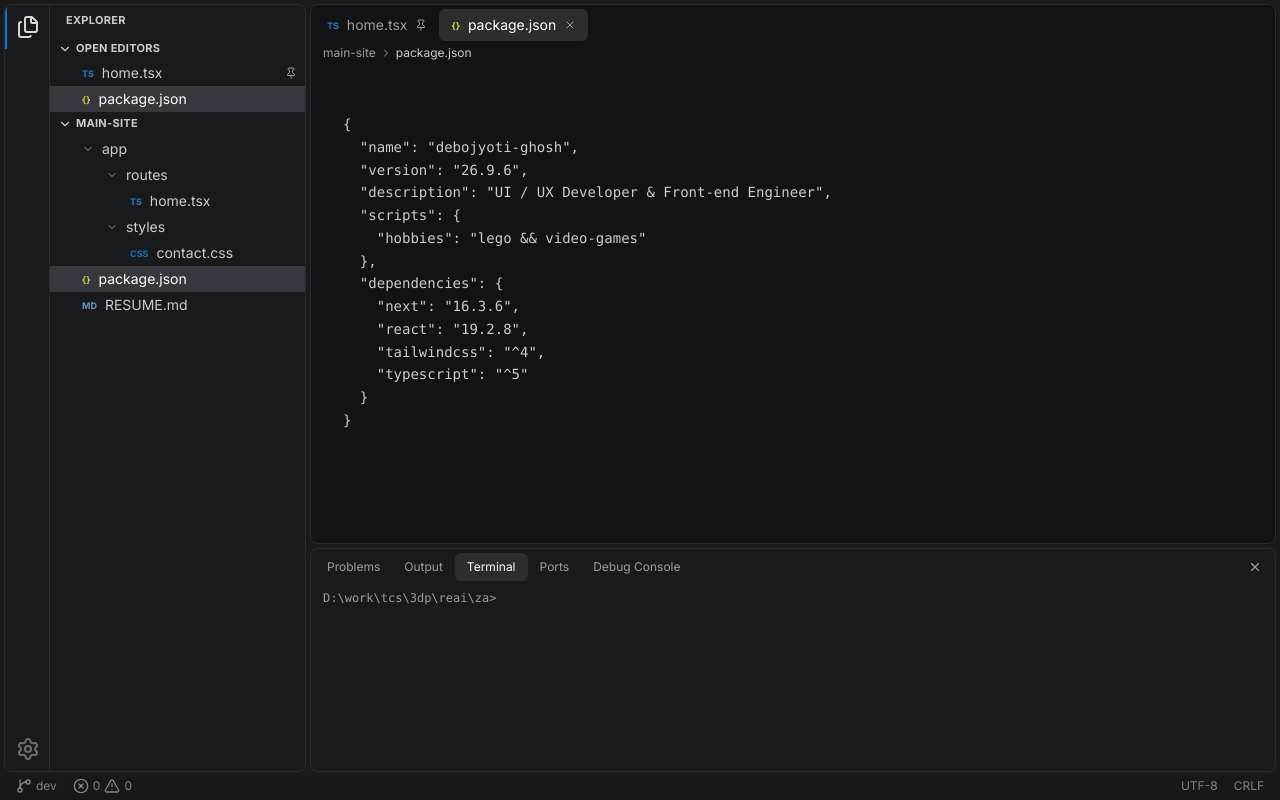
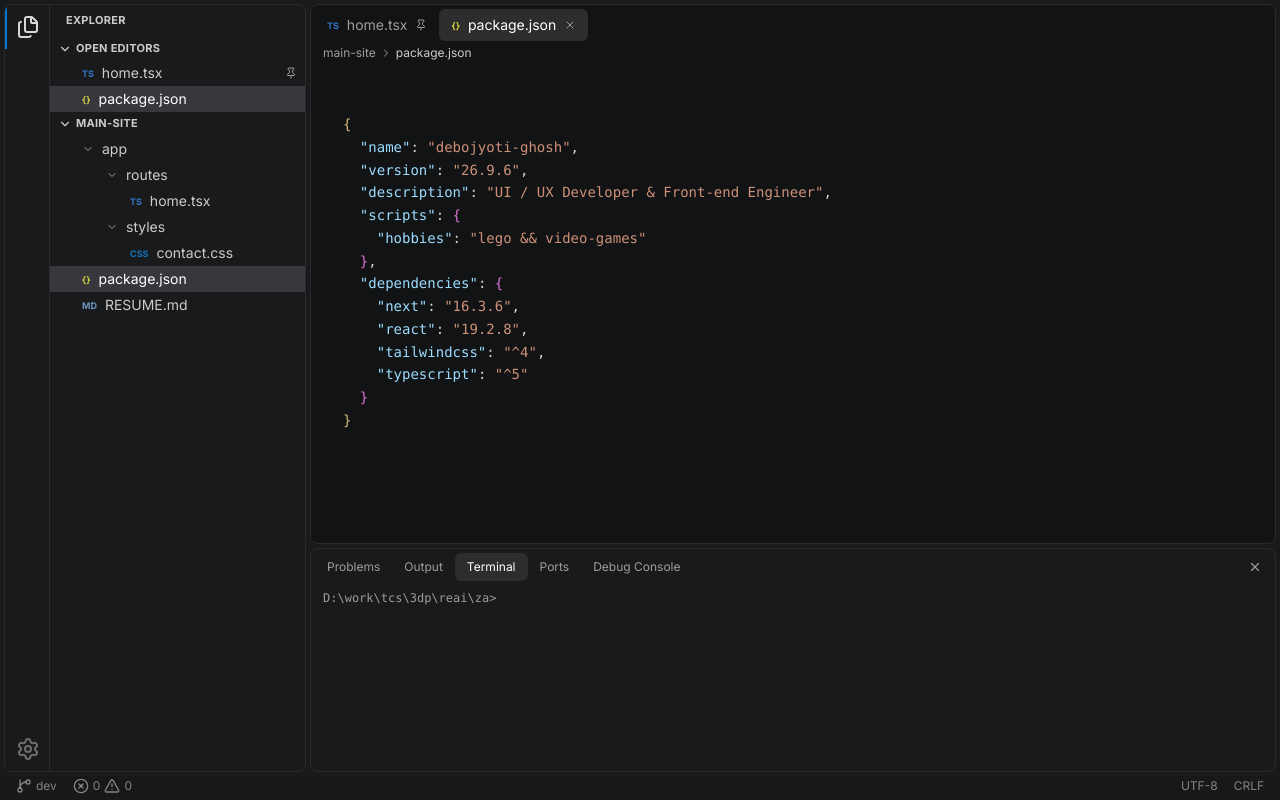
Before and after one commit to gdebojyoti/main-site, a Next.js app: page /about in a window 1280 px wide. Built offline with nearby package versions, Linux system fonts and the light colour scheme.

Commit message:
Contact & Dependencies files updated.

```diff
--- a/vsc/editorArea/files/ContactFile.tsx
+++ b/vsc/editorArea/files/ContactFile.tsx
@@ -1,15 +1,38 @@
+import { Fragment } from "react";
+
+// null renders an empty line between the groups
+const PROPERTIES: ([name: string, value: string] | null)[] = [
+  ["--email", "contact[at]debojyotighosh[dot].com"],
+  ["--linkedin", "https://www.linkedin.com/in/gdebojyoti/"],
+  ["--github", "https://github.com/gdebojyoti/"],
+  null,
+  ["--city", "Durgapur"],
+  ["--state", "West Bengal"],
+  ["--country", "India"],
+];
+
 const ContactFile = () => {
   return (
-    <pre className="w-max min-w-full px-8 py-12 font-mono text-sm leading-relaxed text-editor-foreground">
-      <code>{`.contact-details {
-  --email: "contact[at]debojyotighosh[dot].com";
-  --linkedin: "https://www.linkedin.com/in/gdebojyoti/";
-  --github: "https://github.com/gdebojyoti/";
-
-  --city: "Durgapur";
-  --state: "West Bengal";
-  --country: "India";
-}`}</code>
+    <pre className="w-max min-w-full px-8 py-12 font-mono text-sm leading-relaxed text-syntax-punctuation">
+      <code>
+        <span className="text-syntax-selector">.contact-details</span>
+        {" {\n"}
+        {PROPERTIES.map((entry, index) => (
+          <Fragment key={index}>
+            {entry && (
+              <>
+                {"  "}
+                <span className="text-syntax-property">{entry[0]}</span>
+                {": "}
+                <span className="text-syntax-string">{`"${entry[1]}"`}</span>
+                {";"}
+              </>
+            )}
+            {"\n"}
+          </Fragment>
+        ))}
+        {"}"}
+      </code>
     </pre>
   );
 };
--- a/vsc/editorArea/files/PackageFile.tsx
+++ b/vsc/editorArea/files/PackageFile.tsx
@@ -1,20 +1,37 @@
+import type { ReactNode } from "react";
+
+const Key = ({ children }: { children: string }) => (
+  <span className="text-syntax-key">{`"${children}"`}</span>
+);
+
+const Str = ({ children }: { children: string }) => (
+  <span className="text-syntax-string">{`"${children}"`}</span>
+);
+
+// bracket-pair colorization: outer braces use level 1, nested objects use level 2
+const Bracket = ({ level, children }: { level: 1 | 2; children: ReactNode }) => (
+  <span className={level === 1 ? "text-syntax-bracket-1" : "text-syntax-bracket-2"}>{children}</span>
+);
+
 const PackageFile = () => {
   return (
-    <pre className="w-max min-w-full px-8 py-12 font-mono text-sm leading-relaxed text-editor-foreground">
-      <code>{`{
-  "name": "debojyoti-ghosh",
-  "version": "26.9.6",
-  "description": "UI / UX Developer & Front-end Engineer",
-  "scripts": {
-    "hobbies": "lego && video-games"
-  },
-  "dependencies": {
-    "next": "16.3.6",
-    "react": "19.2.8",
-    "tailwindcss": "^4",
-    "typescript": "^5"
-  }
-}`}</code>
+    <pre className="w-max min-w-full px-8 py-12 font-mono text-sm leading-relaxed text-syntax-punctuation">
+      <code>
+        <Bracket level={1}>{"{"}</Bracket>{"\n"}
+        {"  "}<Key>name</Key>{": "}<Str>debojyoti-ghosh</Str>{",\n"}
+        {"  "}<Key>version</Key>{": "}<Str>26.9.6</Str>{",\n"}
+        {"  "}<Key>description</Key>{": "}<Str>UI / UX Developer & Front-end Engineer</Str>{",\n"}
+        {"  "}<Key>scripts</Key>{": "}<Bracket level={2}>{"{"}</Bracket>{"\n"}
+        {"    "}<Key>hobbies</Key>{": "}<Str>lego && video-games</Str>{"\n"}
+        {"  "}<Bracket level={2}>{"}"}</Bracket>{",\n"}
+        {"  "}<Key>dependencies</Key>{": "}<Bracket level={2}>{"{"}</Bracket>{"\n"}
+        {"    "}<Key>next</Key>{": "}<Str>16.3.6</Str>{",\n"}
+        {"    "}<Key>react</Key>{": "}<Str>19.2.8</Str>{",\n"}
+        {"    "}<Key>tailwindcss</Key>{": "}<Str>^4</Str>{",\n"}
+        {"    "}<Key>typescript</Key>{": "}<Str>^5</Str>{"\n"}
+        {"  "}<Bracket level={2}>{"}"}</Bracket>{"\n"}
+        <Bracket level={1}>{"}"}</Bracket>
+      </code>
     </pre>
   );
 };
```
